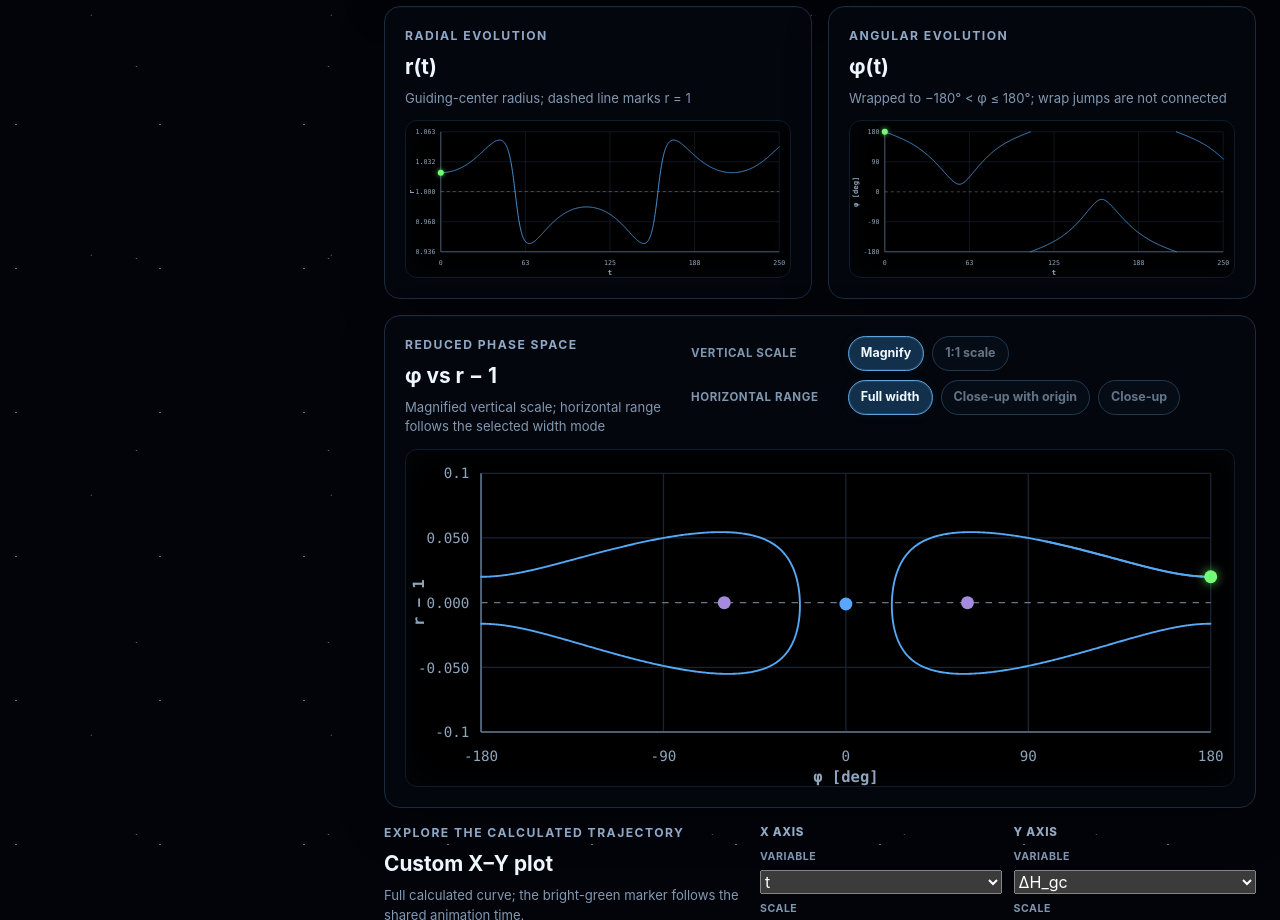
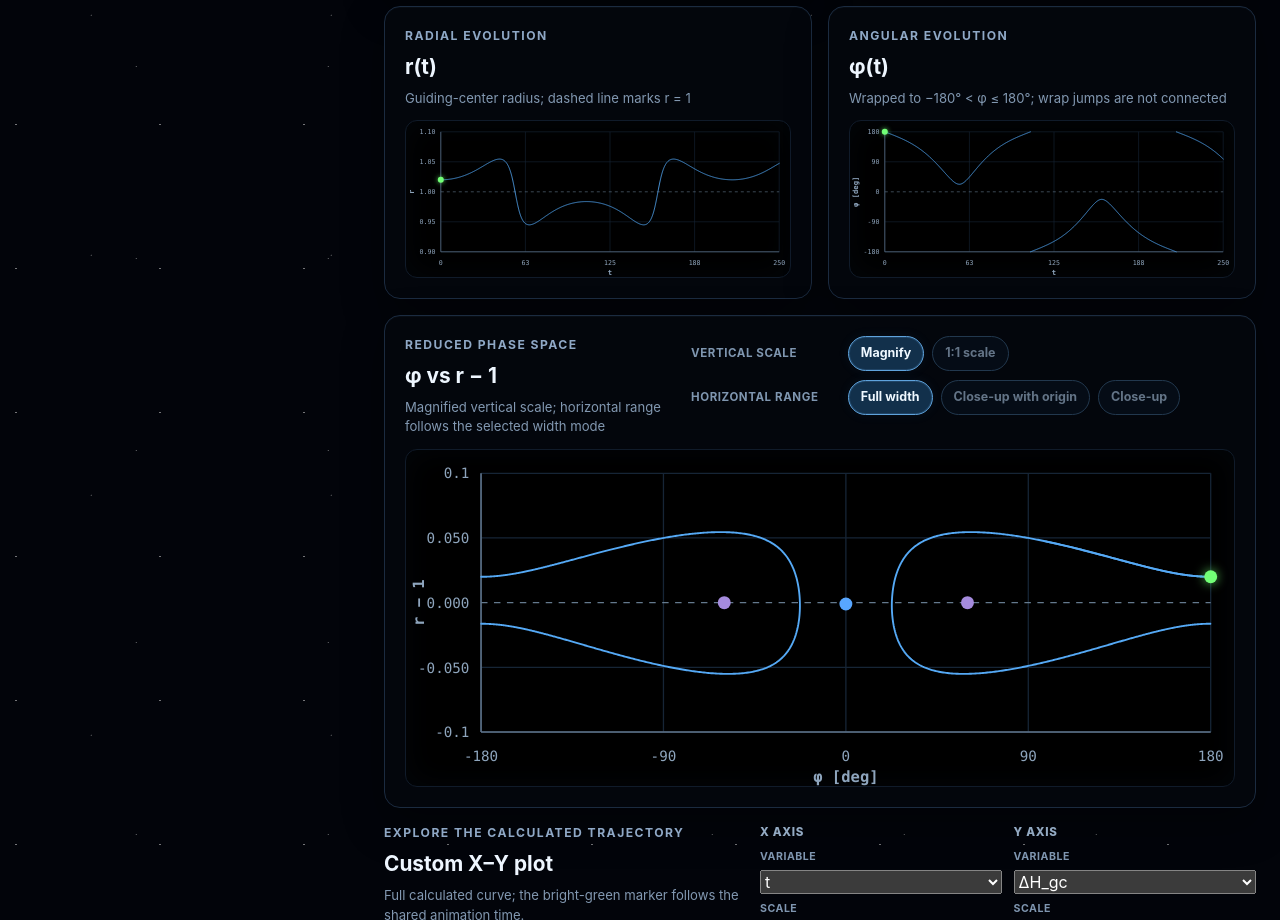
Before and after one commit to ttanigaw/cr3bp-guiding-center, a React (Vite) app: page / in a window 1280 px wide. Shown: the part 1360-2280 px from the top of the page. Built offline with nearby package versions, Linux system fonts and the light colour scheme.

Commit message:
Anchor radial plot ticks to corotation

```diff
--- a/src/components/StatePlots.tsx
+++ b/src/components/StatePlots.tsx
@@ -37,22 +37,6 @@ const MARGIN = { left: 58, right: 18, top: 18, bottom: 42 }
 const INNER_WIDTH = WIDTH - MARGIN.left - MARGIN.right
 const DEFAULT_INNER_HEIGHT = DEFAULT_HEIGHT - MARGIN.top - MARGIN.bottom
 const RAD_TO_DEG = 180 / Math.PI
-
-function paddedRange(values: number[], includeValue: number, minimumSpan: number): PlotRange {
-  let min = Math.min(includeValue, ...values)
-  let max = Math.max(includeValue, ...values)
-  let span = max - min
-
-  if (span < minimumSpan) {
-    const center = (min + max) / 2
-    min = center - minimumSpan / 2
-    max = center + minimumSpan / 2
-    span = minimumSpan
-  }
-
-  const padding = span * 0.08
-  return { min: min - padding, max: max + padding }
-}
 
 function makeTicks(range: PlotRange, count = 5): number[] {
   if (count <= 1) return [range.min]
@@ -306,7 +290,12 @@ export default function StatePlots({ trajectory, currentPoint, mu, showLagrangeP
   const timeMax = Math.max(trajectory[trajectory.length - 1]?.t ?? 0, 1e-9)
   const timeRange = { min: 0, max: timeMax }
 
-  const rRange = paddedRange(sampled.map((point) => point.r), 1, 0.02)
+  const rOffsetDisplayRange = zeroAnchoredNiceRange(sampled.map((point) => point.r - 1), 0.02)
+  const rRange = {
+    min: 1 + rOffsetDisplayRange.min,
+    max: 1 + rOffsetDisplayRange.max,
+  }
+  const rTicks = anchoredTicks(rRange, 1)
   const rPath = pathFromPoints(sampled.map((point) => ({ x: point.t, y: point.r })), timeRange, rRange)
 
   const wrappedSegments = wrappedPlotSegments(sampled)
@@ -389,9 +378,10 @@ export default function StatePlots({ trajectory, currentPoint, mu, showLagrangeP
           yLabel="r"
           current={{ x: currentPoint.t, y: currentPoint.r }}
           xTickFormat={(value) => value.toFixed(timeMax >= 100 ? 0 : timeMax >= 10 ? 1 : 2)}
-          yTickFormat={(value) => value.toFixed(3)}
+          yTickFormat={(value) => value.toFixed(2)}
           horizontalReference={1}
           className="r-time-plot"
+          yTicks={rTicks}
         />
       </PlotCard>
 
```
